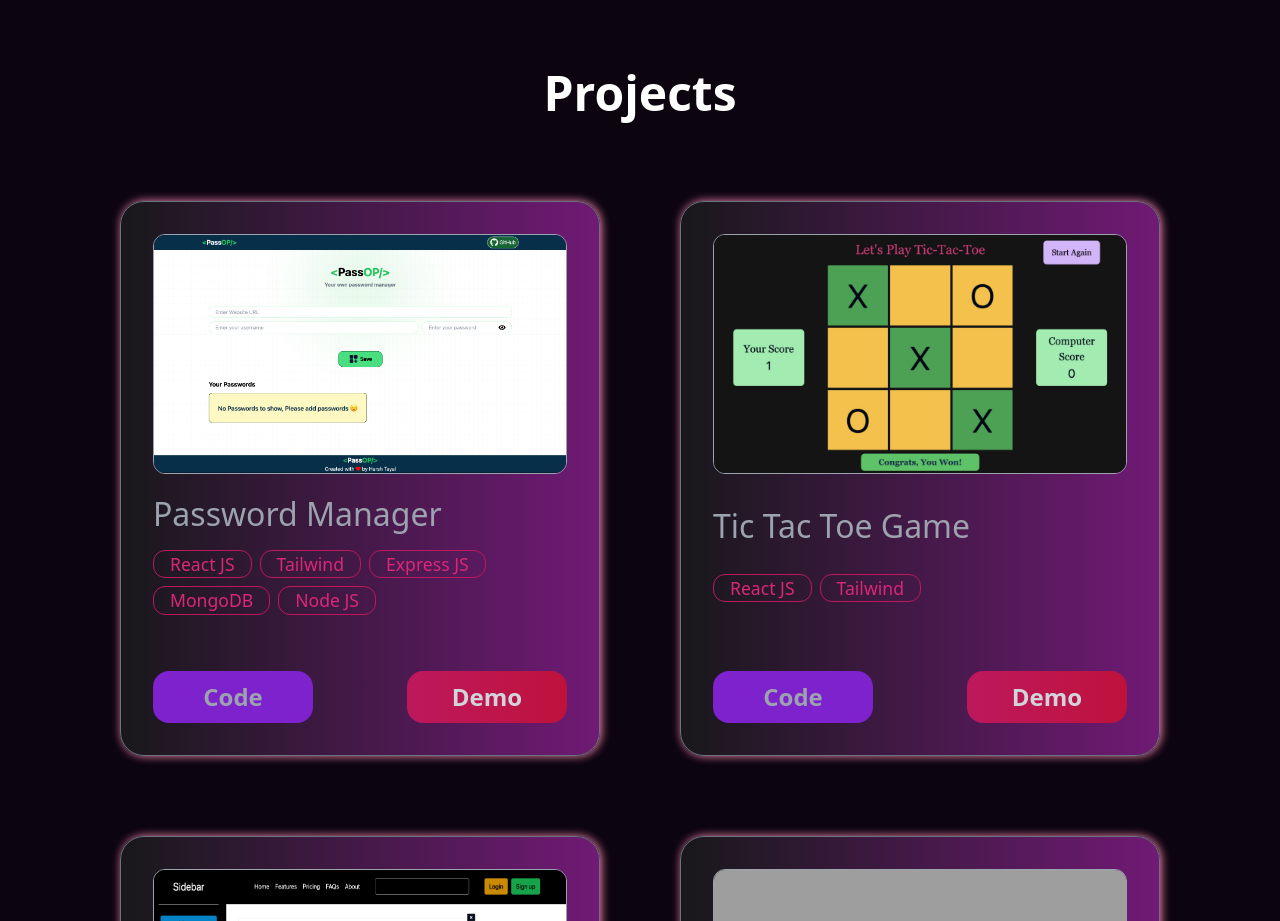
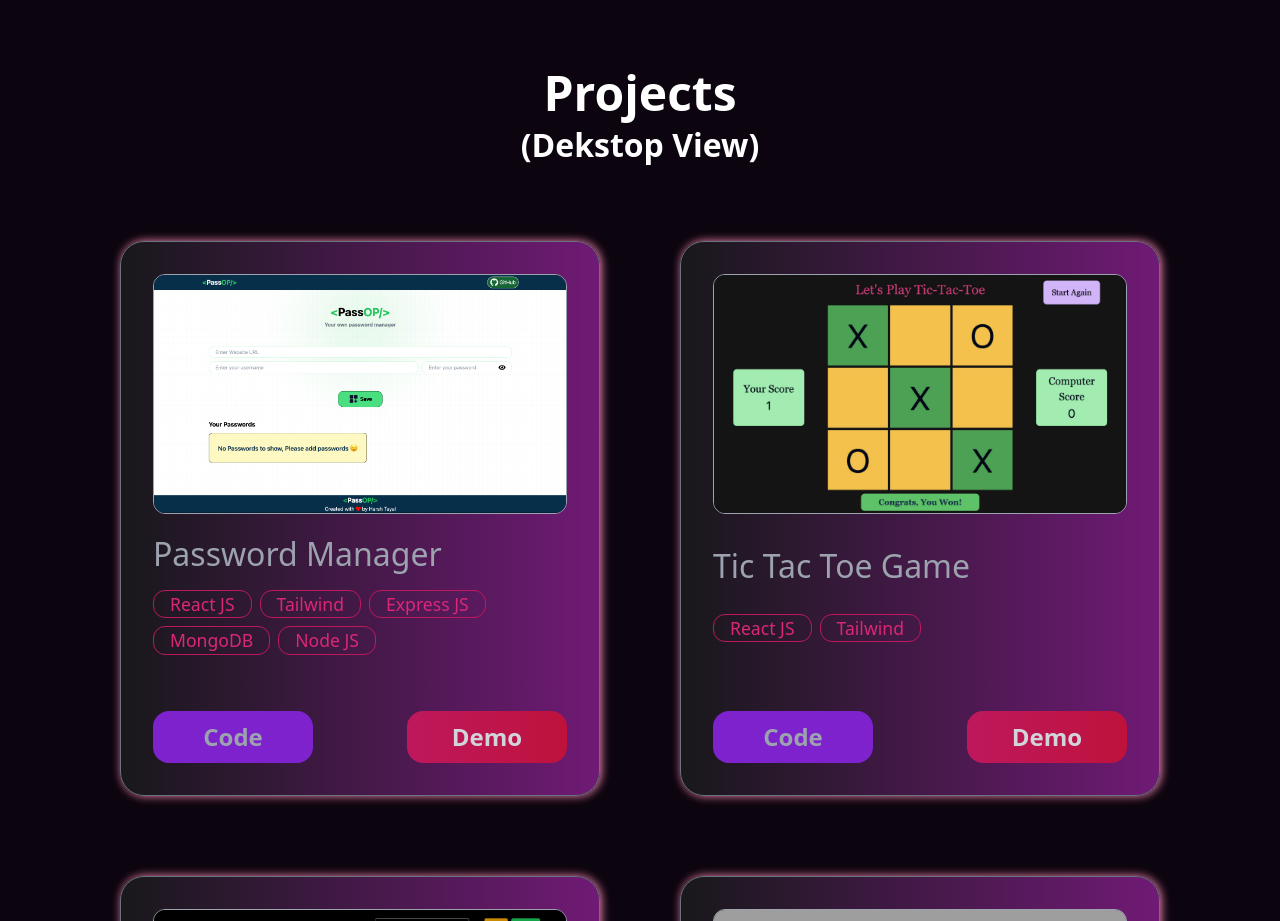
Before and after one commit to Harshtayal2005/harshtayal, a React (Vite) app: page / in a window 1280 px wide. Shown: the part 1860-2781 px from the top of the page. Built offline with nearby package versions, Linux system fonts and the light colour scheme; grey boxes are pictures that could not be loaded.

Commit message:
changes made

```diff
--- a/src/components/Projects.jsx
+++ b/src/components/Projects.jsx
@@ -58,6 +58,7 @@ const Projects = () => {
         <h1 className="text-white text-[3rem] font-bold" id="project">
           Projects
         </h1>
+        <h2 className="text-white text-[2rem] -mt-10 font-bold">(Dekstop View)</h2>
         <div className="flex flex-wrap justify-center">
           {projects.map((items) => (
             <ProjectsCard info={items} />
```
